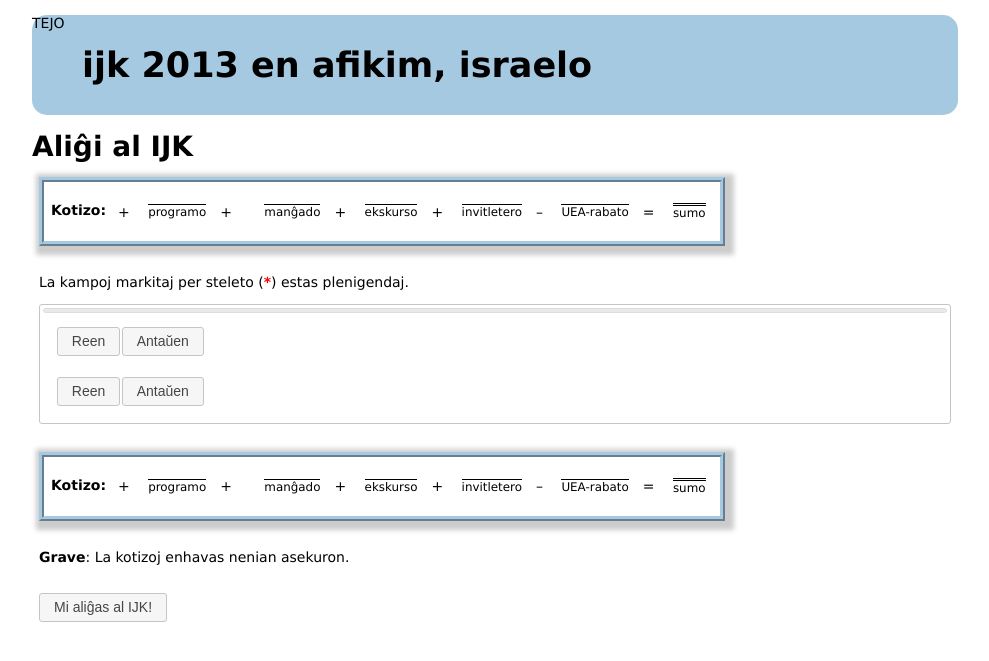
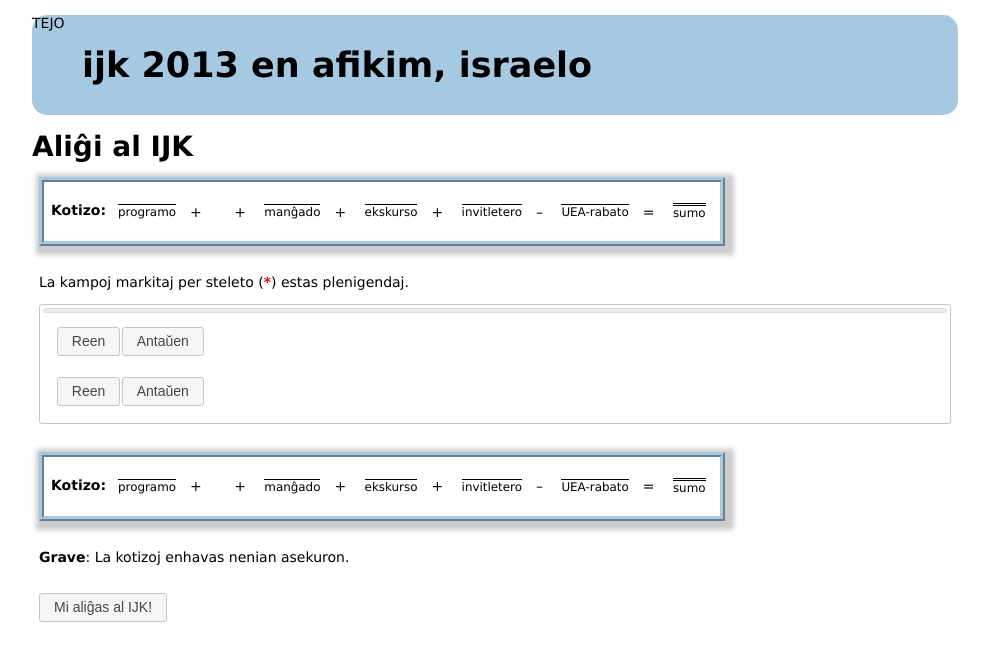
Before and after one commit to Mistborn/ijk, a Django app: page /alighi/ in a window 1280 px wide. Shown: the top 661 px of the page, without its empty margins (145-1134 px from the left). Run offline with Django 3.2, Linux system fonts and the light colour scheme; data that the repository does not hold is empty; parts of the project's set-up code (start-up, migrations or seed data) failed here and were passed over; some libraries are stand-ins or nearby versions.

Commit message:
bug fixes in the javascript

```diff
--- a/alighi/static/js/alighi.js
+++ b/alighi/static/js/alighi.js
@@ -146,7 +146,9 @@
       });
       this.manghokosto = isNaN(manghokosto) ? null : manghokosto;
       this.uearabato = !$('#id_chu_ueamembro').is(':checked') ? 0 : this.landokategorio != null ? this.landokategorio !== false ? window.uearabatoj[this.landokategorio] : false : null;
-      this.uearabato *= Math.min(this.relativa_partopreno, 1);
+      if (this.uearabato) {
+        this.uearabato *= Math.min(this.relativa_partopreno, 1);
+      }
       this.chu_invitletero = $('#id_chu_bezonas_invitleteron').is(':checked');
       return this.chu_ekskurso = $('#id_chu_tuttaga_ekskurso').is(':checked');
     };
@@ -159,7 +161,7 @@
       id = kotizeroj[_i];
       signo = (function() {
         switch (id) {
-          case 'mangho':
+          case 'programo':
             return '';
           case 'uearabato':
             return '\u2013';
@@ -310,7 +312,9 @@
           $('body, html').animate({
             scrollTop: $('.alighi').offset().top
           }, 400, 'swing', function() {
-            return $('.alighi').effect('highlight').effect('shake');
+            return $('.alighi').effect('highlight', {
+              color: 'red'
+            });
           });
           return false;
         }
--- a/ijk/static/css/style.css
+++ b/ijk/static/css/style.css
@@ -309,7 +309,7 @@ textarea {
   vertical-align: middle;
   text-align: center;
 }
-.fakturo ul .mangho-signo {
+.fakturo ul .programo-signo {
   display: none;
 }
 .fakturo ul li {
--- a/ijk/static/css/style.scss
+++ b/ijk/static/css/style.scss
@@ -329,7 +329,7 @@ textarea {
             vertical-align: middle;
             text-align: center;
         }
-        .mangho-signo { display: none; }
+        .programo-signo { display: none; }
         li {
             display: inline-block;
             div {
```
Also changed, not shown: 1 other file.
